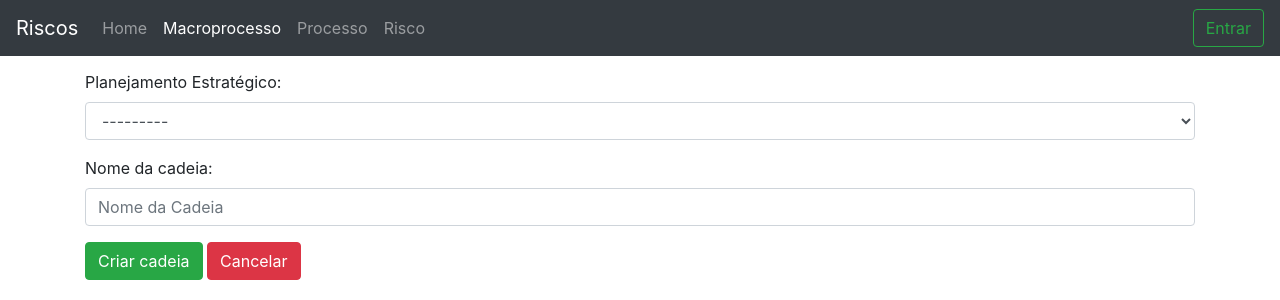
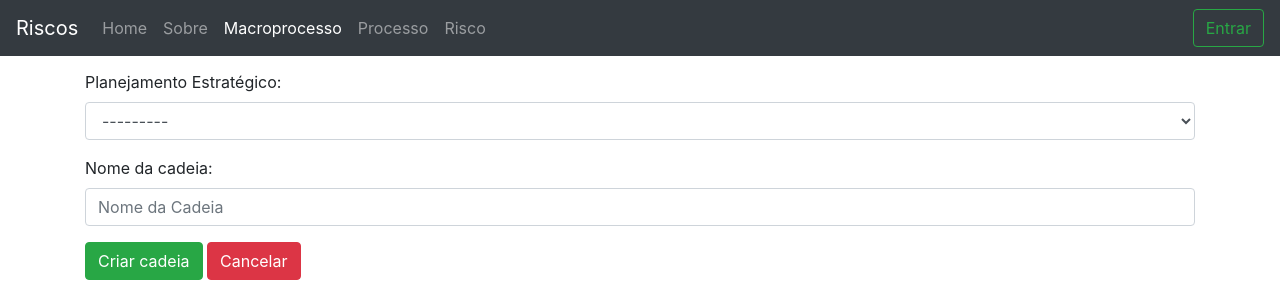
Before and after one commit to luisapuppin/riscos, a Django app: page /riscos/cadeia/criar/ in a window 1280 px wide. Shown: the top 300 px of the page. Run offline with Django 3.2, Linux system fonts and the light colour scheme; data that the repository does not hold is empty; some libraries are stand-ins or nearby versions.

Commit message:
Inclui item "sobre" na barra superior

```diff
--- a/riscos/templates/riscos/header.html
+++ b/riscos/templates/riscos/header.html
@@ -8,6 +8,9 @@
         <ul class="nav navbar-nav mr-auto" role="tablist">
             <li class="nav-item">
                 <a class="nav-link {% if active_bar == 'home' %} active {% endif %}" href="{% url 'riscos:index' %}">Home <span class="sr-only">(current)</span></a>
+            </li>
+            <li class="nav-item">
+                <a class="nav-link {% if active_bar == 'sobre' %} active {% endif %}" href="{% url 'riscos:sobre' %}">Sobre</a>
             </li>
             <li class="nav-item">
                 <a class="nav-link {% if active_bar == 'macroprocesso' %} active {% endif %}" href="{% url 'riscos:listar_macroprocesso' %}">Macroprocesso</a>
--- a/riscos/templates/riscos/sobre.html
+++ b/riscos/templates/riscos/sobre.html
@@ -1,11 +1,9 @@
 {% extends 'riscos/base.html' %} {% block main_content %}
-<div class="jumbotron">
+<div class="jumbotron" style="padding-bottom: 20px; margin-bottom: 1.25rem;">
     {% include "riscos/piloto.html" %}
 </div>
 <div class="container">
-    <h2>Página inicial</h2><br>
-
-    <p>Olá!</p>
+    <h2>Olá!</h2><br>
 
     <p>Bem-vindos ao sistema integrado de riscos do Ministério da Agricultura, Pecuária e Abastecimento, o SIR/MAPA.  Integrado significa colocar todas as práticas de gestão de riscos do ministério em um único sistema.</p>
 
--- a/riscos/url.py
+++ b/riscos/url.py
@@ -6,6 +6,9 @@ urlpatterns = [
 
     # INDEX
     re_path(r'^$', views.index, name="index"),
+
+    # SOBRE
+    re_path(r'^sobre/$', views.sobre, name="sobre"),
 
     # CADEIA
     re_path(r'^cadeia/listar/$', views.listar_cadeia, name="listar_cadeia"),
--- a/riscos/views.py
+++ b/riscos/views.py
@@ -36,6 +36,12 @@ def index(request):
     }
     return render(request, "riscos/index.html", context)
 
+# ------- SOBRE -------
+def sobre(request):
+    context = {
+        "active_bar": "sobre",
+    }
+    return render(request, "riscos/sobre.html", context)
 # ------- PLANEJAMENTO -------
 def criar_planejamento(request):
     if request.method == 'POST':
```
